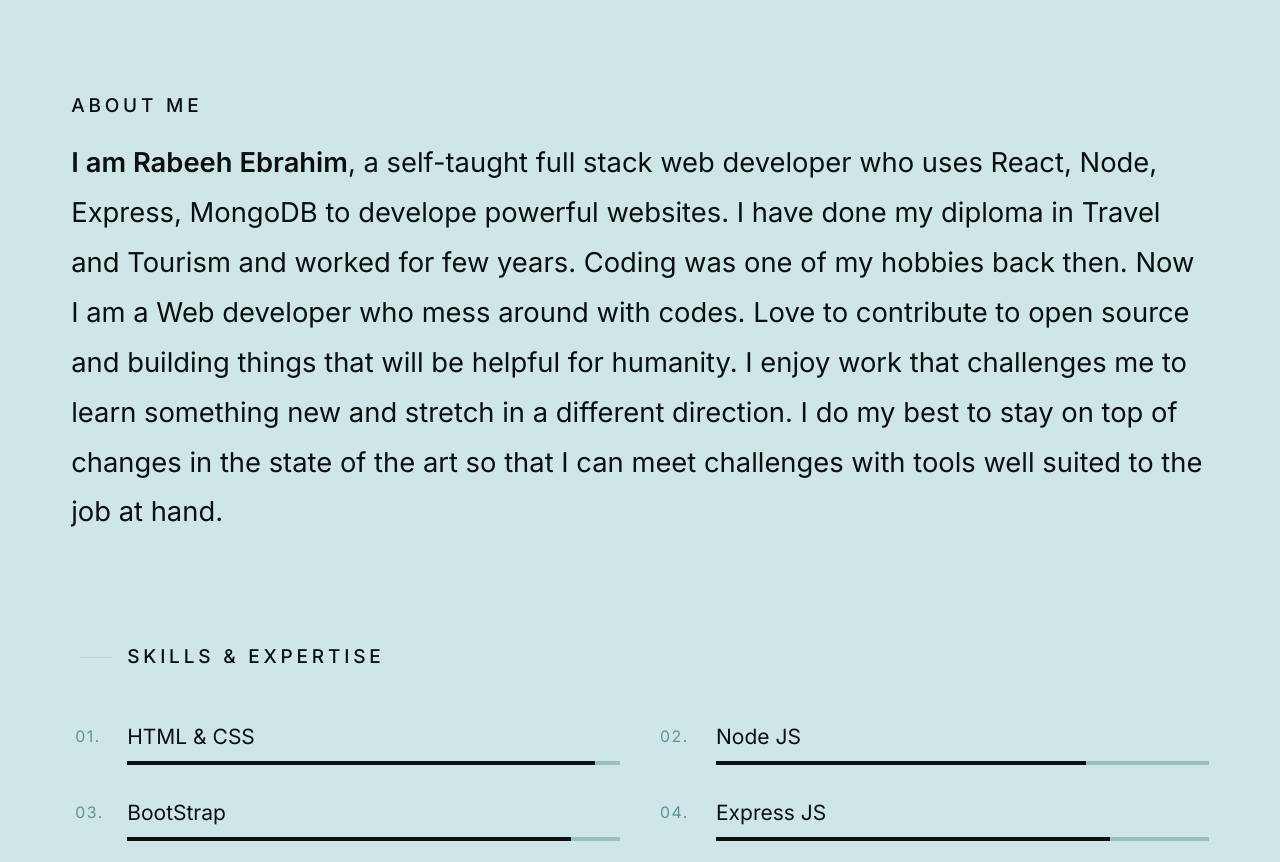
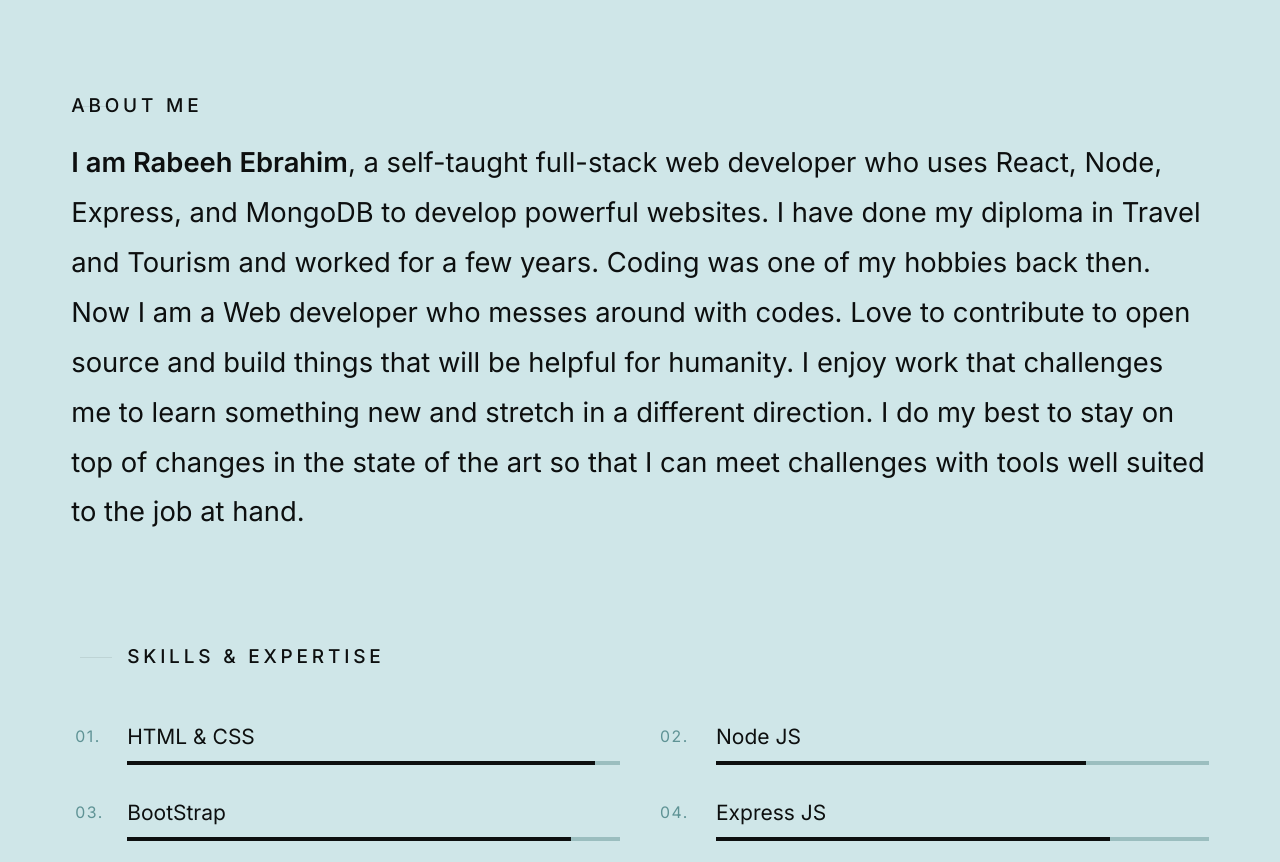
Before and after one commit to codewithrabeeh/Personal-Website, a plain HTML site: page index.html in a window 1280 px wide. Shown: the part 1520-2382 px from the top of the page. Drawn offline with nearby package versions, Linux system fonts and the light colour scheme; a web font is replaced by a local one.

Commit message:
grammar correction, removed ebrahim text

```diff
--- a/css/styles.css
+++ b/css/styles.css
@@ -3160,7 +3160,7 @@ img.u-pull-left {
 
 .s-intro__text-huge {
     --text-huge-size : 24.6rem;
-    /* --text-huge-size : 12rem; */
+    /* --text-huge-size : 2rem; */
     font-size        : var(--text-huge-size);
     line-height      : 1;
     letter-spacing   : -0.015em;
--- a/index.html
+++ b/index.html
@@ -103,7 +103,7 @@
 
                     <div class="s-intro__text">
                         <h2 class="s-intro__text-huge animate-on-load">
-                            Rabeeh Ebrahim
+                            Rabeeh
                         </h2>
                         <h3 class="animate-on-load">Digital Designer <span>+</span> Developer</h3>
                     </div>
@@ -129,15 +129,13 @@
                             About Me
                         </h2>
                         <p class="attention-getter animate-on-load">
-                        <strong>I am Rabeeh Ebrahim</strong>, a self-taught full stack
-				        web developer who uses React, Node, Express, MongoDB to
-                        develope powerful websites. I have done my diploma in Travel and
-                        Tourism and worked for few years. Coding was one of my hobbies back
-                        then. Now I am a Web developer who mess around with codes. Love to
-                        contribute to open source and building things that will be helpful for humanity.
-                        I enjoy work that challenges me to learn something new and stretch in a different
-                        direction. I do my best to stay on top of changes in the state of the art so that
-                        I can meet challenges with tools well suited to the job at hand.
+                            <strong>I am Rabeeh Ebrahim</strong>, a self-taught full-stack web developer who uses React,
+                            Node, Express, and MongoDB to develop powerful websites. I have done my diploma in Travel and
+                            Tourism and worked for a few years. Coding was one of my hobbies back then. Now I am a Web
+                            developer who messes around with codes. Love to contribute to open source and build things that
+                            will be helpful for humanity. I enjoy work that challenges me to learn something new and stretch
+                            in a different direction. I do my best to stay on top of changes in the state of the art so that
+                            I can meet challenges with tools well suited to the job at hand.
                         </p>
                     </div>
                 </div>
```
Also changed, not shown: images/hero-v1.jpg.
